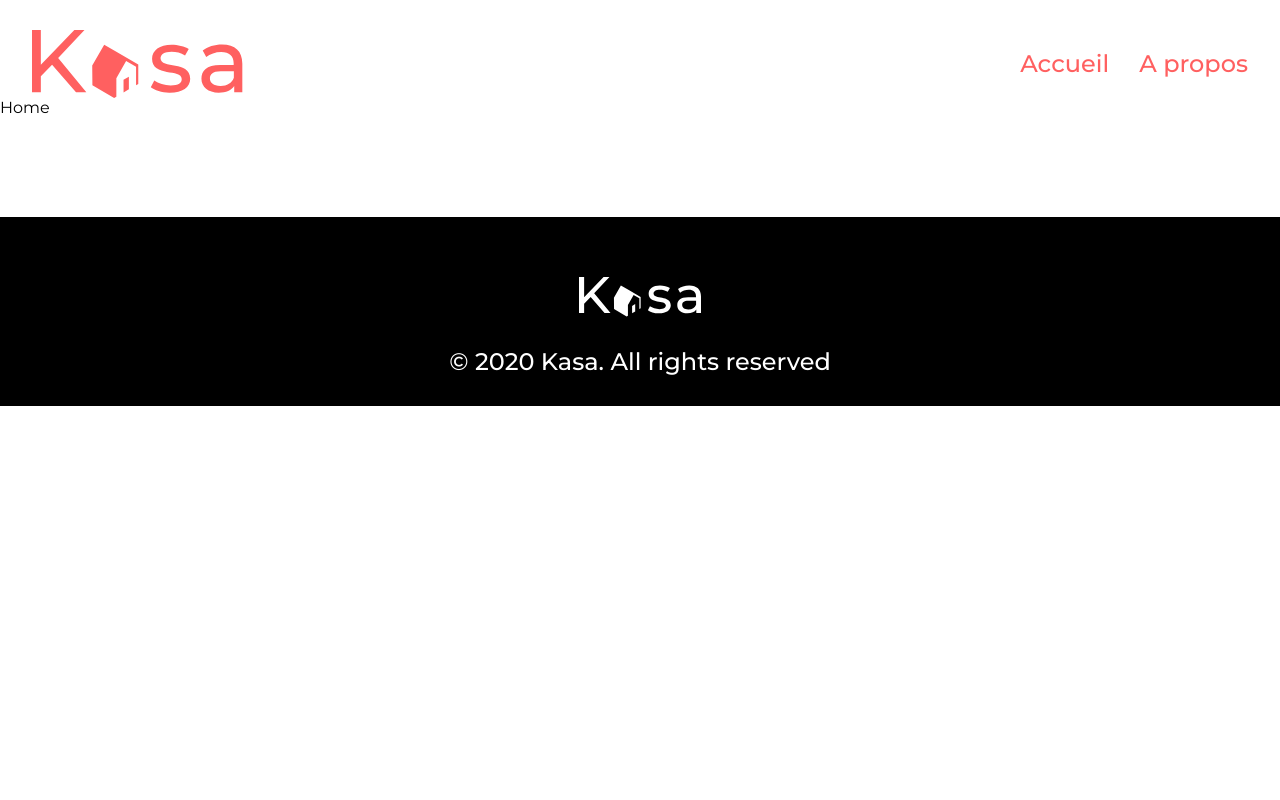
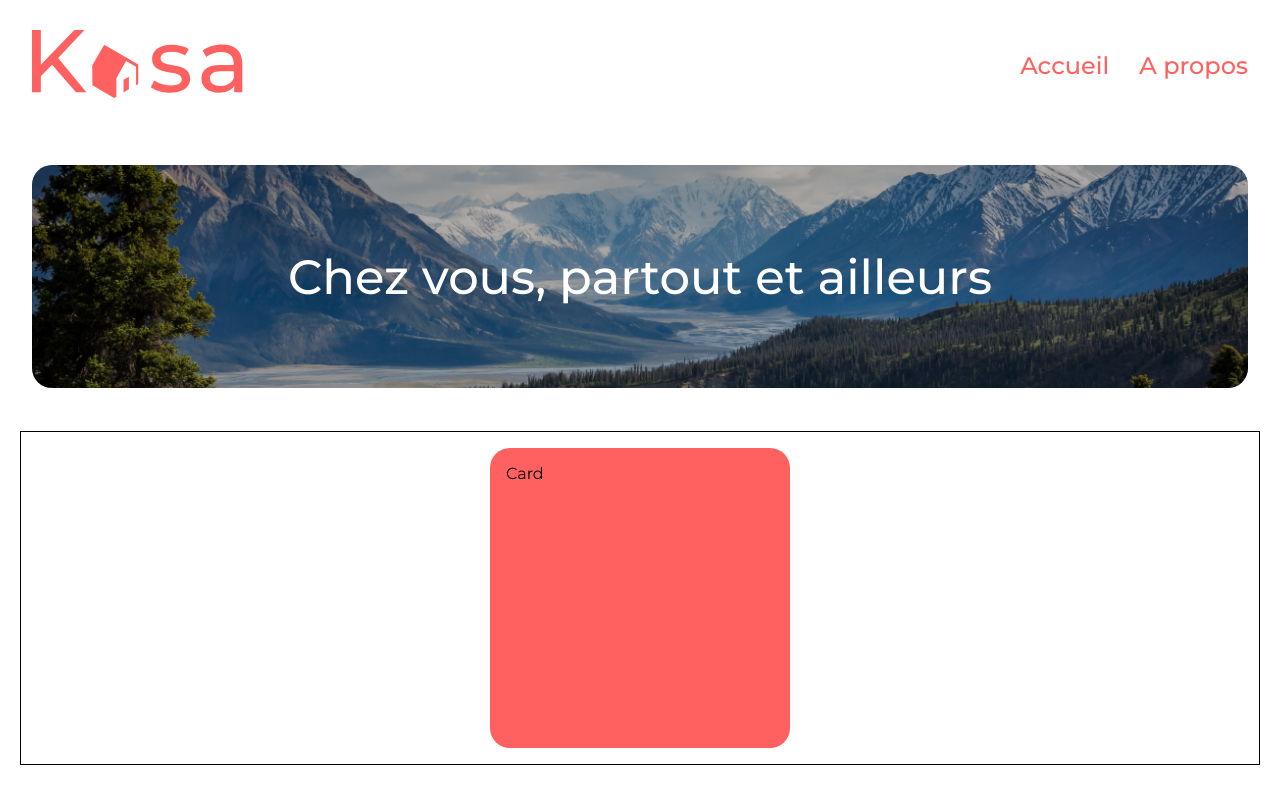
Before and after one commit to D-Sriver/Kasa, a React (Vite) app: page / in a window 1280 px wide. Shown: the top 800 px of the page. Built offline with nearby package versions, Linux system fonts and the light colour scheme.

Commit message:
💄 ✨ Ajout des différentes page du projet et leurs styles

```diff
--- /dev/null
+++ b/src/components/Banner.jsx
@@ -0,0 +1,17 @@
+import PropTypes from 'prop-types';
+
+export default function Banner({cover, title}) {
+  return (
+    <section className="banner">
+      <div className="wrapper">
+        <img src={cover} alt="Bannière" />
+        <h1>{title}</h1>
+      </div>
+    </section>
+  )
+}
+
+Banner.propTypes = {
+  cover: PropTypes.string.isRequired,
+  title: PropTypes.string.isRequired
+};
--- /dev/null
+++ b/src/components/Card.jsx
@@ -0,0 +1,5 @@
+export default function Card() {
+  return (
+    <div className="card">Card</div>
+  )
+}
--- a/src/components/Header.jsx
+++ b/src/components/Header.jsx
@@ -5,7 +5,7 @@ function Header() {
 
         <header>
             <div className="wrapper">
-                <img className="logo" src={logo} alt="logo kasa" />
+                <a href="/"><img className="logo" src={logo} alt="logo kasa" /></a>
                 <nav>
                     <ul>
                         <li><a href="/">Accueil</a></li>
--- /dev/null
+++ b/src/components/Main.jsx
@@ -0,0 +1,9 @@
+import Card from "./Card";
+
+export default function Main() {
+  return (
+    <div className="main">
+      <Card />
+    </div>
+  )
+}
--- a/src/main.jsx
+++ b/src/main.jsx
@@ -3,6 +3,7 @@ import ReactDOM from 'react-dom/client';
 import { Route, BrowserRouter as Router, Routes } from 'react-router-dom';
 import Footer from './components/Footer';
 import Header from './components/Header';
+import Apropos from './pages/Apropos';
 import Home from './pages/Home';
 import NotFound from './pages/NotFound';
 import './styles/styles.scss';
@@ -15,6 +16,7 @@ root.render(
       <Routes>
         <Route path="/" element={<Home />} />
         <Route path="*" element={<NotFound />} />
+        <Route path="/a-propos" element={<Apropos />} />
       </Routes>
     </Router>
     <Footer />
--- /dev/null
+++ b/src/pages/Apropos.jsx
@@ -0,0 +1,5 @@
+export default function Apropos() {
+  return (
+    <div>Apropos</div>
+  )
+}
--- a/src/pages/Home.jsx
+++ b/src/pages/Home.jsx
@@ -1,5 +1,11 @@
+import Banner from "../components/Banner"
+import Main from "../components/Main"
+import bannerCover from '../images/montagnes-vallee.png'
+
 export default function Home() {
   return (
-    <div>Home</div>
+    <div><Banner title="Chez vous, partout et ailleurs" cover={bannerCover} />
+    <Main />
+    </div>
   )
 }
--- a/src/pages/NotFound.jsx
+++ b/src/pages/NotFound.jsx
@@ -1,6 +1,7 @@
 import { Link } from "react-router-dom"
 
 export default function NotFound() {
+  document.title = 'Page non trouvée - 404'
   return (
     <>
     <div className="notfound wrapper">
--- /dev/null
+++ b/src/styles/_card.scss
@@ -0,0 +1,12 @@
+.card {
+  display: flex;
+  width: 300px;
+  height: 300px;
+  background-color: $primary-color;
+  border-radius: 20px;
+  padding: 16px;
+  margin: 16px;
+  &:hover {
+    box-shadow: 0 4px 8px 0 rgba(0, 0, 0, 0.2);
+  }
+}
--- a/src/styles/_footer.scss
+++ b/src/styles/_footer.scss
@@ -3,6 +3,8 @@ footer{
     color: #fff;
     padding: 60px 0 30px;
     margin-top: 100px;
+    position: relative;
+    bottom: 0;
     .wrapper{
         display: flex;
         justify-content: center;
--- /dev/null
+++ b/src/styles/_main.scss
@@ -0,0 +1,10 @@
+.main {
+  display: flex;
+  flex-wrap: wrap;
+  height: 100%;
+  display: flex;
+  justify-content: center;
+  align-items: center;
+  border: 1px solid black;
+  margin: 20px;
+}
--- a/src/styles/styles.scss
+++ b/src/styles/styles.scss
@@ -7,6 +7,8 @@
 @import './footer.scss';
 @import './home.scss';
 @import './404.scss';
+@import './_main.scss';
+@import './card.scss';
 
 // Style général
 body, *{
@@ -17,6 +19,8 @@ body, *{
 }
 
 #root{
+    display: flex;
+    justify-content: space-between;
     min-height: 100vh;
     display: flex;
     flex-direction: column;
```
